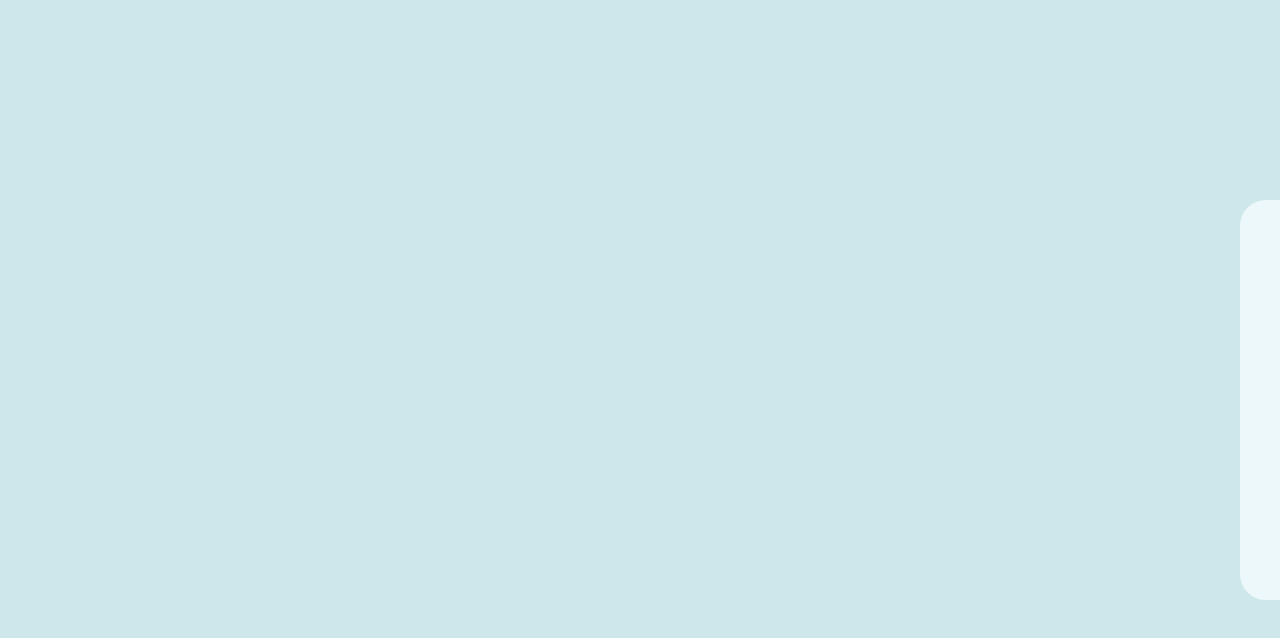
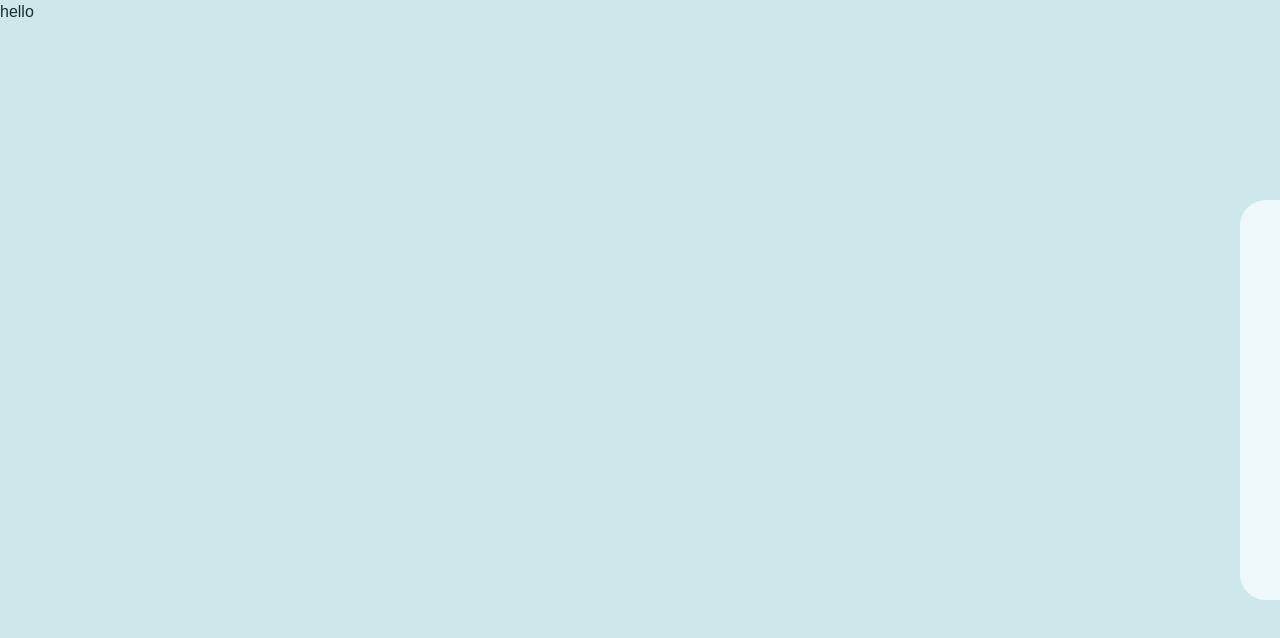
Before and after one commit to geck0h/TasKing, a React (Vite) app: page /tasks in a window 1280 px wide. Before the commit this address had no page. Shown: the top 638 px of the page. Built offline with nearby package versions, Linux system fonts and the light colour scheme; a web font is replaced by a local one.

Commit message:
made a tasks page

```diff
--- a/src/App.tsx
+++ b/src/App.tsx
@@ -1,6 +1,7 @@
 import { Routes, Route } from 'react-router-dom';
 import SideBar from './components/SideBar';
 import HomePage from './components/HomePage';
+import TasksPage from './components/TasksPage';
 
 function App() {
   return (
@@ -8,7 +9,8 @@ function App() {
       <SideBar />
 
       <Routes>
-        <Route path='/home' element={<HomePage />}> </Route>
+        <Route path='/home' element={<HomePage />} />
+        <Route path='/tasks' element={<TasksPage />} />
       </Routes>
     </>
   )
--- a/src/components/HomePage.tsx
+++ b/src/components/HomePage.tsx
@@ -33,7 +33,7 @@ const pairs = [
   { stat: 'Best streak'},
   { stat: 'Lifetime tasks complete', value: 5 },
   { stat: 'Best task', value: 15 },
-  { stat: 'Worst task', value: 505 },
+  { stat: 'Worst task', value: 505 }
 ];
 
 const pie = [
--- a/src/components/SideBar.tsx
+++ b/src/components/SideBar.tsx
@@ -6,10 +6,12 @@ const SideBar = () => (
       <Link to='/home' className={styles.links}>
         HOME
       </Link>
+      <Link to='/tasks' className={styles.links}>
+        TASKS
+      </Link>
     </div>
   </div>
-)
-
+);
 
 const styles = {
   wrapper:
@@ -38,7 +40,7 @@ const styles = {
     text-3xl font-bold font-sans
     bg-sidebar-primary
     hover:shadow-solid-pressed hover:translate-y-2
-    transition-[translate,box-shadow] duration-100 ease`
-}
+    transition-[translate,box-shadow] duration-100 ease`,
+};
 
 export default SideBar;
--- /dev/null
+++ b/src/components/TasksPage.tsx
@@ -0,0 +1,9 @@
+const TasksPage = () => {
+  return (
+    <div>
+      hello
+    </div>
+  )
+}
+
+export default TasksPage;
```
